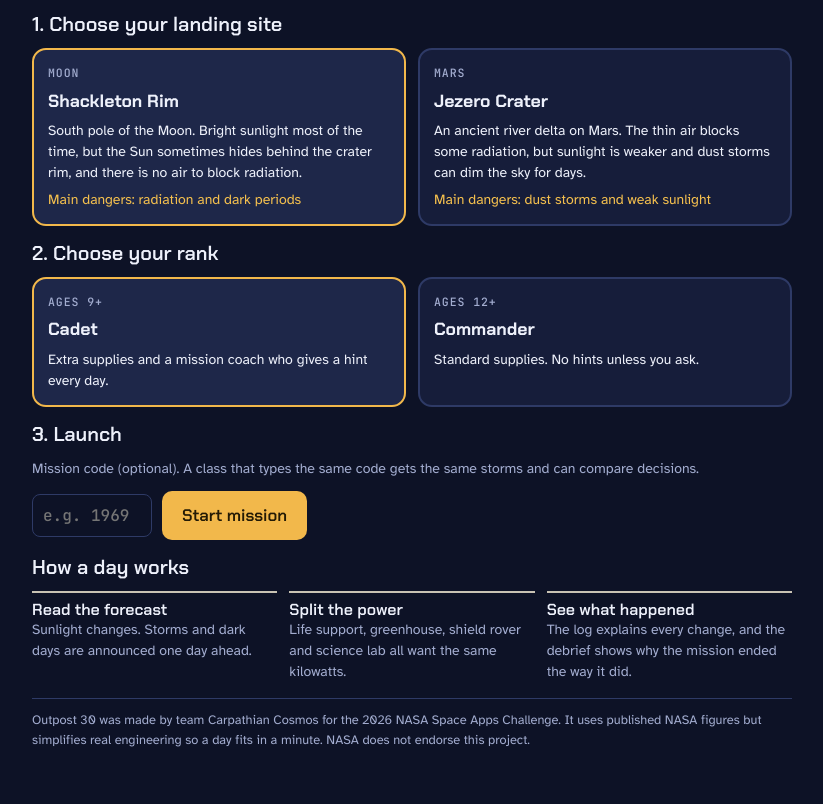
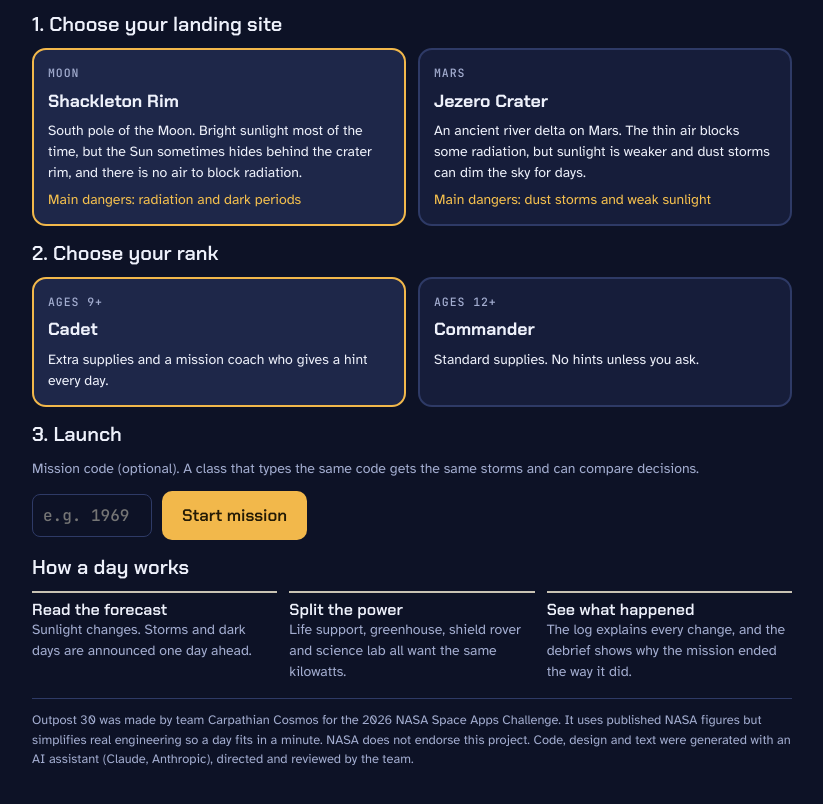
Before and after one commit to andreipopescu-co/outpost-30, a plain HTML site: page index.html in a window 1280 px wide. Shown: the part 210-1014 px from the top of the page, without its empty margins (228-1051 px from the left). Drawn offline with Linux system fonts and the light colour scheme.

Commit message:
Acknowledge AI generation in page metadata and footer
Co-Authored-By: Claude Fable 5.2 <noreply@anthropic.com>
Claude-Session: https://claude.ai/code/session_019skKcH2gqgM1nFVH8Y5xeF

```diff
--- a/build.js
+++ b/build.js
@@ -7,6 +7,7 @@ fs.writeFileSync('index.html',`<!doctype html>
 <head>
 <meta charset="utf-8">
 <meta name="viewport" content="width=device-width, initial-scale=1, viewport-fit=cover">
+<meta name="ai-disclosure" content="Code, design and text generated with Claude (Anthropic), directed and reviewed by team Carpathian Cosmos.">
 <meta name="description" content="Outpost 30: command a Moon or Mars outpost for 30 days. A Junior Astronaut Mission Trainer for the 2026 NASA Space Apps Challenge.">
 ${m[0]}<style>body{margin:0}[hidden]{display:none!important}</style>
 </head>
--- a/index.html
+++ b/index.html
@@ -3,6 +3,7 @@
 <head>
 <meta charset="utf-8">
 <meta name="viewport" content="width=device-width, initial-scale=1, viewport-fit=cover">
+<meta name="ai-disclosure" content="Code, design and text generated with Claude (Anthropic), directed and reviewed by team Carpathian Cosmos.">
 <meta name="description" content="Outpost 30: command a Moon or Mars outpost for 30 days. A Junior Astronaut Mission Trainer for the 2026 NASA Space Apps Challenge.">
 <title>Outpost 30</title>
 <style>body{margin:0}[hidden]{display:none!important}</style>
@@ -418,7 +419,7 @@ function viewSetup(){
   s+=foot();
   app.innerHTML=s; app.dataset.site=setup.site;
 }
-function foot(){return '<footer>Outpost 30 was made by team Carpathian Cosmos for the 2026 NASA Space Apps Challenge. It uses published NASA figures but simplifies real engineering so a day fits in a minute. NASA does not endorse this project.</footer>'}
+function foot(){return '<footer>Outpost 30 was made by team Carpathian Cosmos for the 2026 NASA Space Apps Challenge. It uses published NASA figures but simplifies real engineering so a day fits in a minute. NASA does not endorse this project. Code, design and text were generated with an AI assistant (Claude, Anthropic), directed and reviewed by the team.</footer>'}
 
 function viewGame(){
   var site=SITES[S.site], a=S.alloc, gen=genFor(S,S.day), dem=demand(S), left=DAYS-S.day+1, s="";
```
Also changed, not shown: src/game.html (+1 -1 lines).
